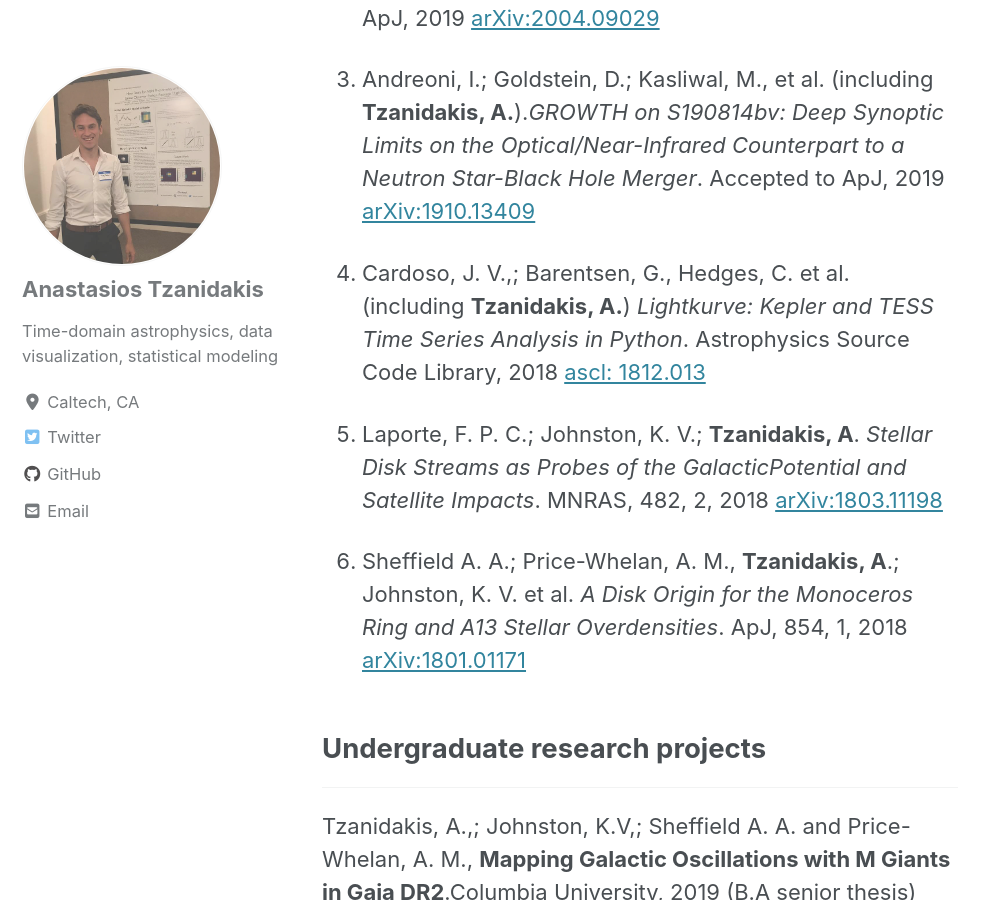
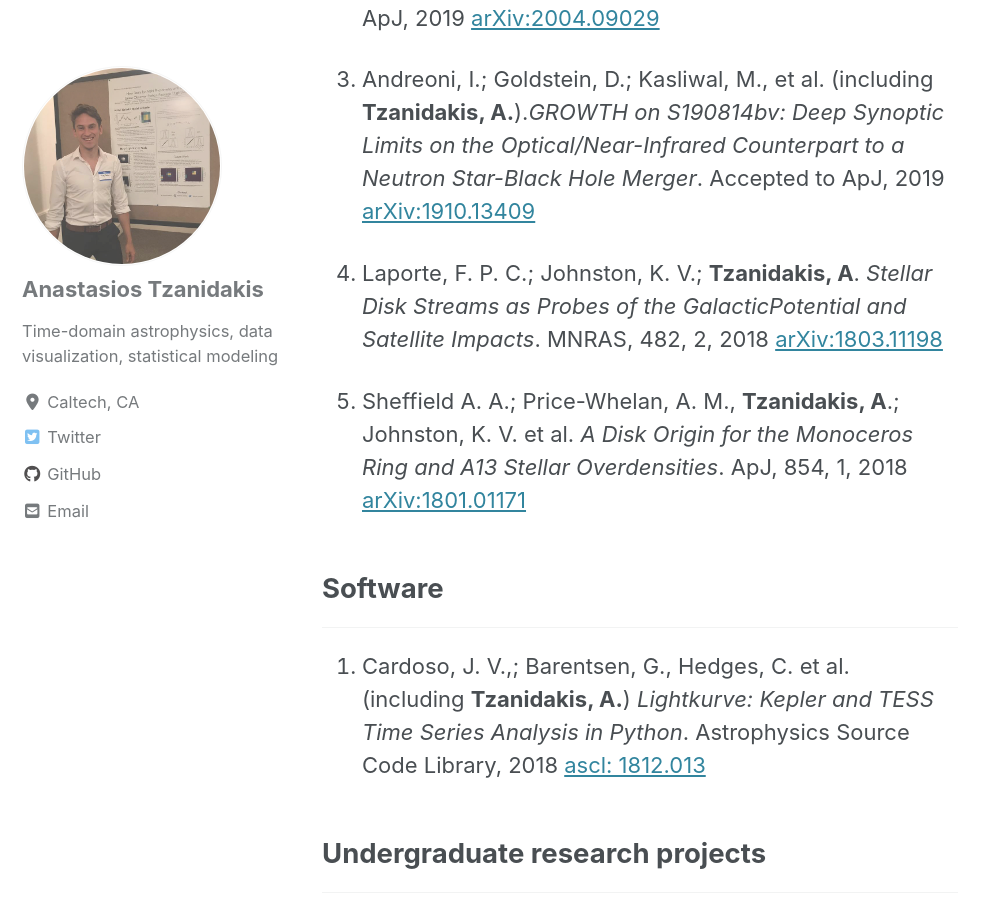
Before and after one commit to AndyTza/andytza.github.io, a Jekyll site: the page built from _pages/publications.md, in a window 1280 px wide and 900 px high, scrolled down 589 px. Shown: the whole window, without its empty margins (0-998 px from the left). Built offline with Jekyll 4.4.1, drawn with Linux system fonts in a browser that asks for light colours; cached includes are drawn as plain includes; nearby versions of some CDN libraries.

Commit message:
added new section to publications

```diff
--- a/_pages/publications.md
+++ b/_pages/publications.md
@@ -10,19 +10,22 @@ author_profile: true
 ## Peer-reviewed publications
 ___
 
-1. **Tzanidakis**, A.; Kasliwal, M.; De, K.. et al. **Zwicky Transient Facility: Luminosity Function of Type II Supernovae in the Local Universe**. 2019, (in-prep)
+1. **Tzanidakis**, A.; Kasliwal, M.; De, K.. et al. *Zwicky Transient Facility: Luminosity Function of Type II Supernovae in the Local Universe*. 2019, (in-prep)
 
 2. De, K.,; Kasliwal, M., **Tzanidakis**, A. et al. *The Zwicky Transient Facility Census of the Local Universe I: Systematic search for Calcium rich gap
 transients reveal three related spectroscopic sub-classes*. Submitted to ApJ, 2019 [arXiv:2004.09029](https://arxiv.org/pdf/2004.09029)
 
 3. Andreoni, I.; Goldstein, D.; Kasliwal, M., et al. (including **Tzanidakis, A.**).*GROWTH on S190814bv: Deep Synoptic Limits on the Optical/Near-Infrared Counterpart to a Neutron Star-Black Hole Merger*. Accepted to ApJ, 2019 [arXiv:1910.13409](https://arxiv.org/abs/1910.13409)
 
-4. Cardoso, J. V.,; Barentsen, G., Hedges, C. et al.  (including **Tzanidakis, A.**) *Lightkurve:  Kepler and TESS Time Series Analysis in Python*. Astrophysics Source Code Library, 2018 [ascl:  1812.013](http://ascl.net/1812.013)
+4. Laporte, F. P. C.; Johnston, K. V.; **Tzanidakis, A**. *Stellar Disk Streams as Probes of the GalacticPotential and Satellite Impacts*. MNRAS, 482, 2, 2018 [arXiv:1803.11198](https://arxiv.org/abs/1803.11198)
 
-5. Laporte, F. P. C.; Johnston, K. V.; **Tzanidakis, A**. *Stellar Disk Streams as Probes of the GalacticPotential and Satellite Impacts*. MNRAS, 482, 2, 2018 [arXiv:1803.11198](https://arxiv.org/abs/1803.11198)
+5. Sheffield A. A.; Price-Whelan, A. M., **Tzanidakis, A**.; Johnston, K. V. et al. *A Disk Origin for the Monoceros Ring and A13 Stellar Overdensities*. ApJ, 854, 1, 2018 [arXiv:1801.01171](https://arxiv.org/abs/1801.01171)
 
-6. Sheffield A. A.; Price-Whelan, A. M., **Tzanidakis, A**.; Johnston, K. V. et al. *A Disk Origin for the Monoceros Ring and A13 Stellar Overdensities*. ApJ, 854, 1, 2018 [arXiv:1801.01171](https://arxiv.org/abs/1801.01171)
 
+## Software
+___
+
+1. Cardoso, J. V.,; Barentsen, G., Hedges, C. et al.  (including **Tzanidakis, A.**) *Lightkurve:  Kepler and TESS Time Series Analysis in Python*. Astrophysics Source Code Library, 2018 [ascl:  1812.013](http://ascl.net/1812.013)
 
 
 ## Undergraduate research projects
```
